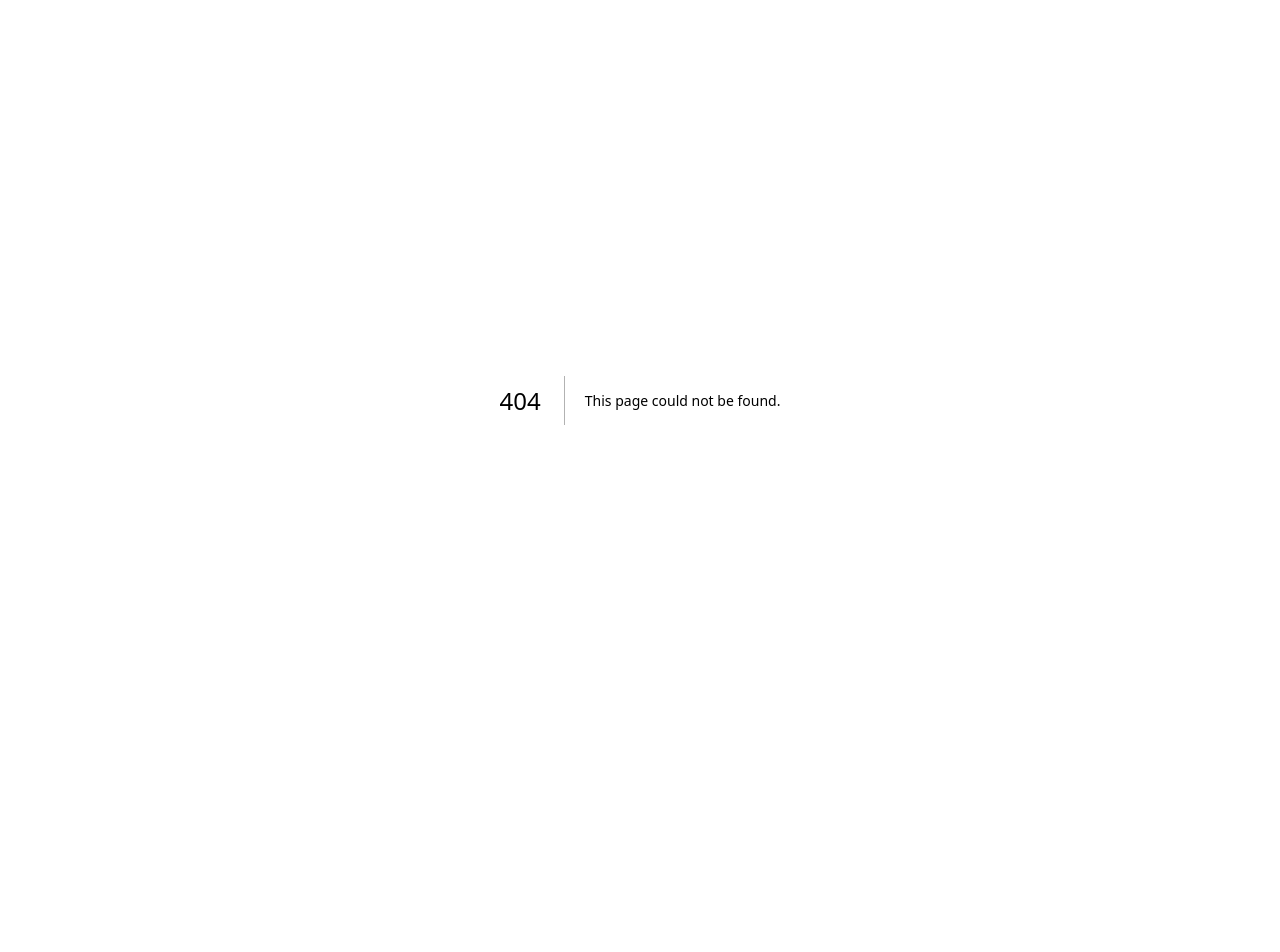
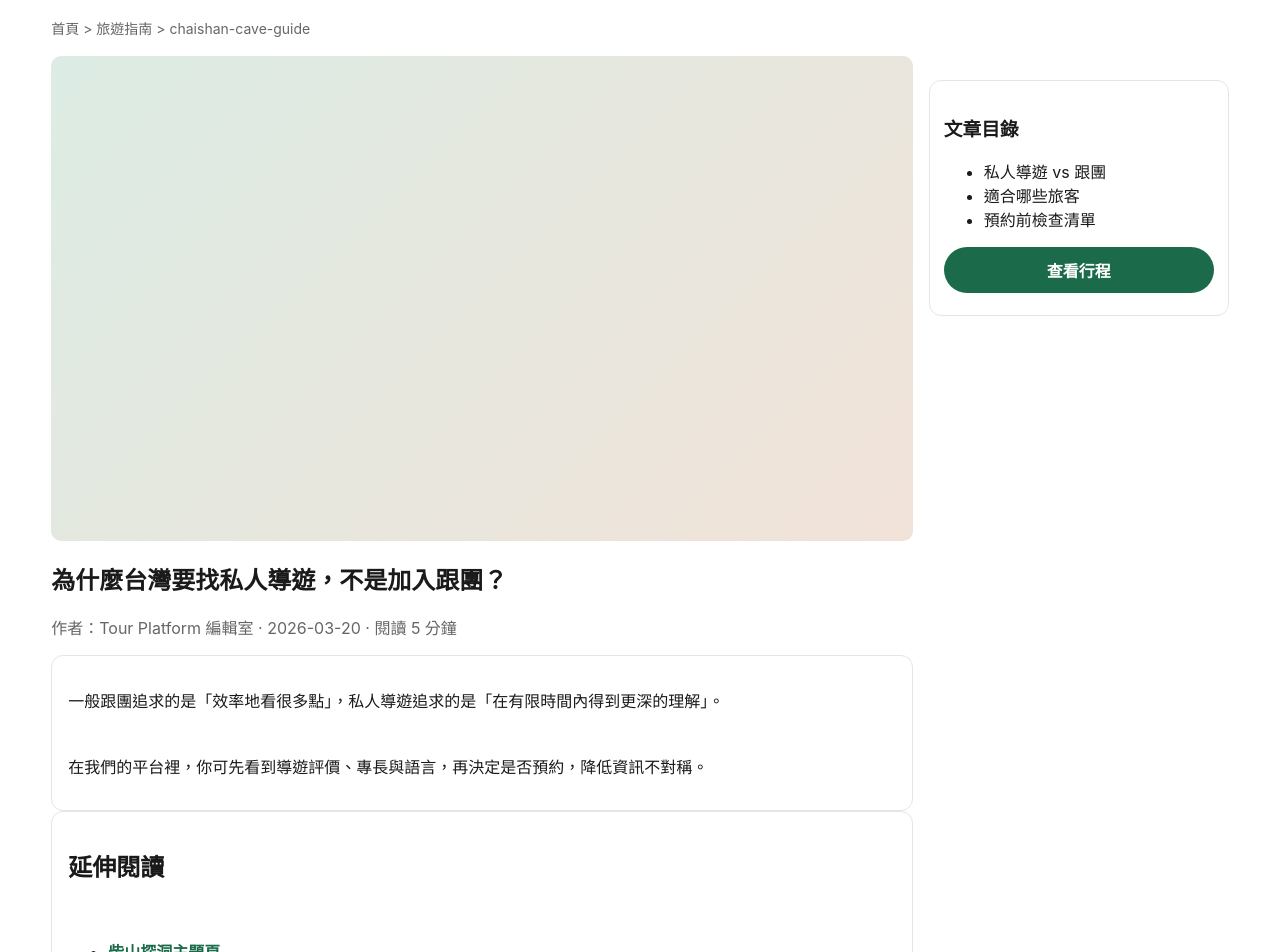
Before and after one commit to smallwei0301/tour-platform, a Next.js app in the folder apps/web/: page /blog/chaishan-cave-guide in a window 1280 px wide. Before the commit this address had no page. Shown: the top 952 px of the page. Before the commit the page ends 800 px from the top, so only its background shows below. Built offline with nearby package versions, Linux system fonts and the light colour scheme.

Commit message:
feat(ui): add blog, contact, and legal pages

```diff
--- /dev/null
+++ b/apps/web/app/blog/[slug]/page.tsx
@@ -0,0 +1,40 @@
+import Link from 'next/link';
+
+export default async function BlogDetailPage({ params }: { params: Promise<{ slug: string }> }) {
+  const { slug } = await params;
+
+  return (
+    <main className="tp-container tp-blog-detail">
+      <div className="tp-breadcrumb">首頁 &gt; 旅遊指南 &gt; {decodeURIComponent(slug)}</div>
+      <div className="tp-blog-layout">
+        <article>
+          <div className="tp-card-img" />
+          <h1>為什麼台灣要找私人導遊，不是加入跟團？</h1>
+          <p className="tp-detail-meta">作者：Tour Platform 編輯室 · 2026-03-20 · 閱讀 5 分鐘</p>
+          <section className="tp-step-card">
+            <p>一般跟團追求的是「效率地看很多點」，私人導遊追求的是「在有限時間內得到更深的理解」。</p>
+            <p>在我們的平台裡，你可先看到導遊評價、專長與語言，再決定是否預約，降低資訊不對稱。</p>
+          </section>
+          <section className="tp-step-card">
+            <h2>延伸閱讀</h2>
+            <ul>
+              <li><Link className="tp-link" href="/theme/cave-exploration">柴山探洞主題頁</Link></li>
+              <li><Link className="tp-link" href="/theme/river-trekking">野外溯溪主題頁</Link></li>
+            </ul>
+          </section>
+        </article>
+        <aside className="tp-booking-side">
+          <div className="tp-booking-card">
+            <h3>文章目錄</h3>
+            <ul>
+              <li>私人導遊 vs 跟團</li>
+              <li>適合哪些旅客</li>
+              <li>預約前檢查清單</li>
+            </ul>
+            <Link className="tp-btn tp-btn-primary tp-full" href="/activities">查看行程</Link>
+          </div>
+        </aside>
+      </div>
+    </main>
+  );
+}
--- a/apps/web/app/globals.css
+++ b/apps/web/app/globals.css
@@ -231,3 +231,13 @@ a { color: inherit; text-decoration: none; }
   .tp-compare-table { grid-template-columns: 1fr; }
   .tp-compare-table > div { border-right: 0; }
 }
+
+
+.tp-blog-featured { border: 1px solid var(--tp-border); border-radius: 12px; padding: 12px; margin-bottom: 14px; background: #fff; }
+.tp-blog-featured h2 { margin: 6px 0; }
+.tp-blog-layout { display: grid; grid-template-columns: minmax(0,1fr) 300px; gap: 16px; }
+.tp-blog-detail { padding-bottom: 48px; }
+
+@media (max-width: 1024px) {
+  .tp-blog-layout { grid-template-columns: 1fr; }
+}
```
Also changed, not shown: apps/web/app/blog/page.tsx (added, +34 -0 lines), apps/web/app/contact/page.tsx (added, +17 -0 lines), apps/web/app/legal/privacy/page.tsx (added, +11 -0 lines), apps/web/app/legal/refund/page.tsx (added, +12 -0 lines), apps/web/app/legal/terms/page.tsx (added, +11 -0 lines).
